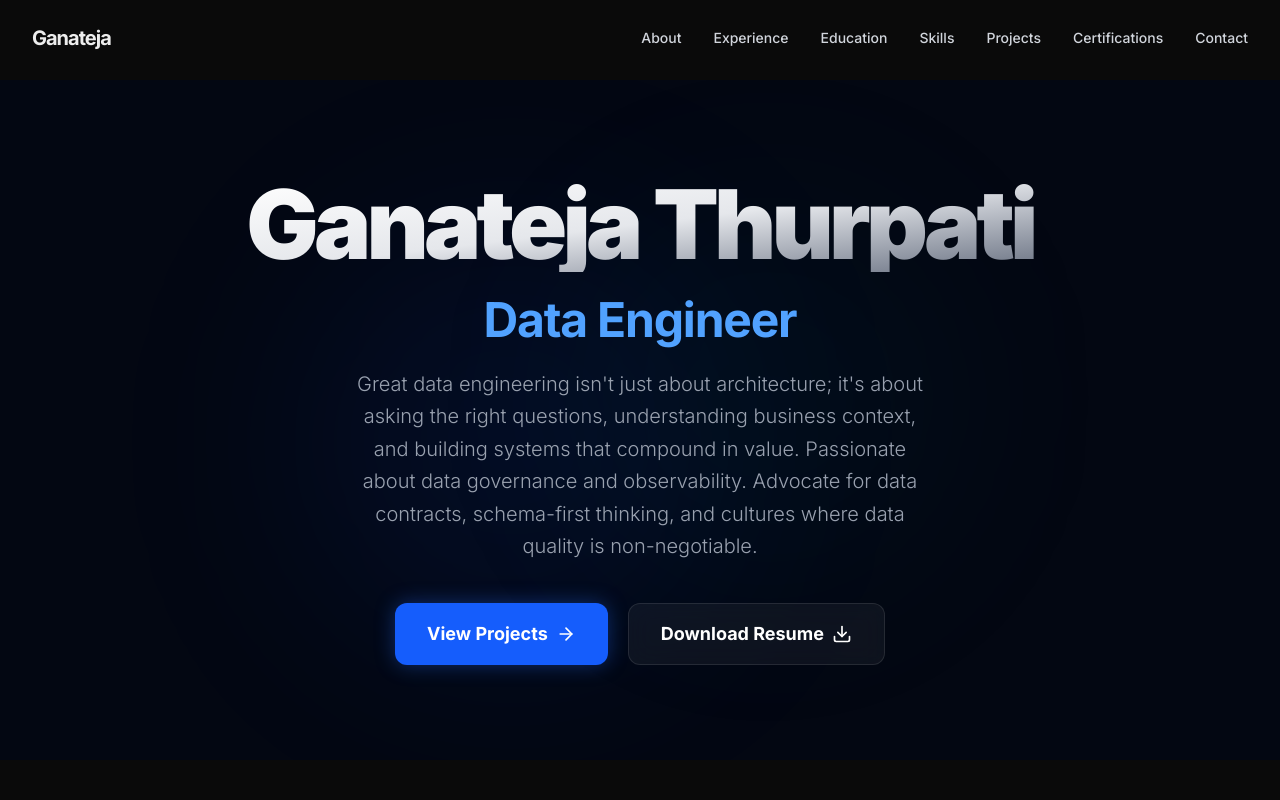
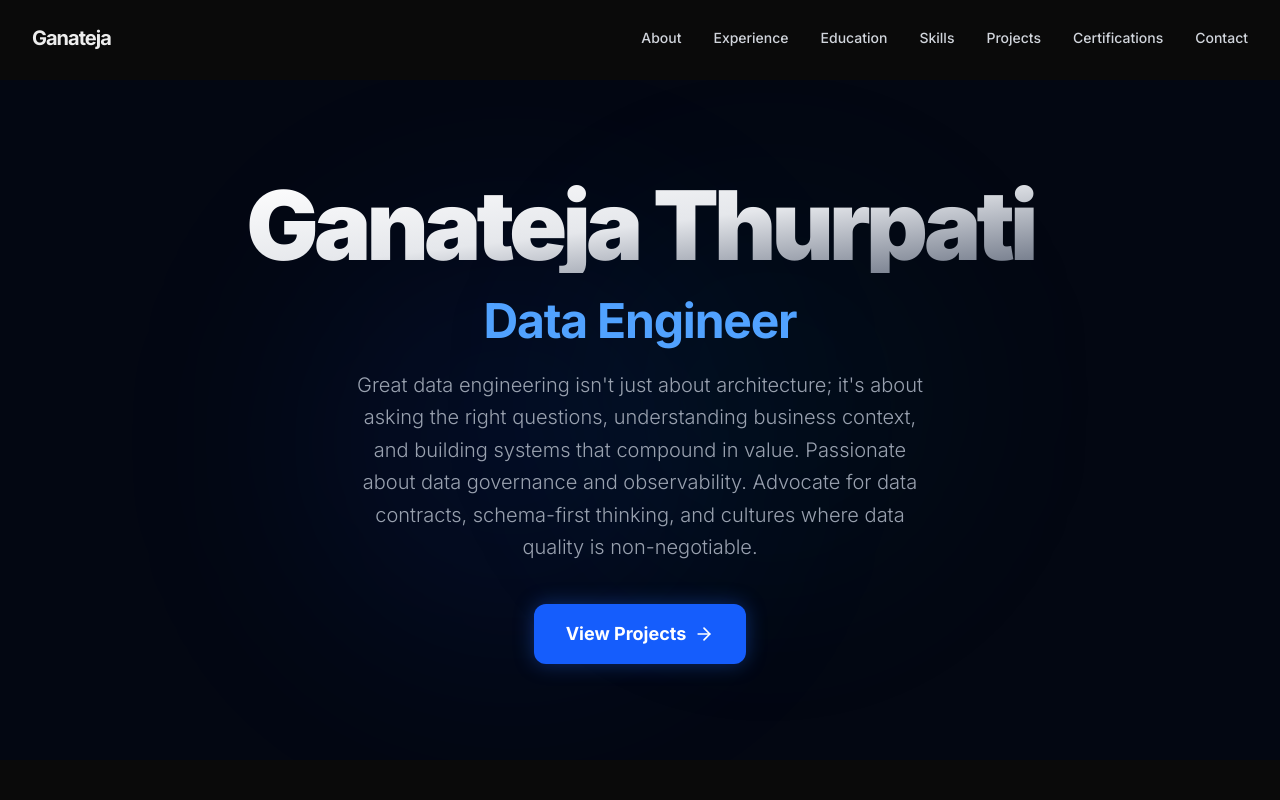
Before and after one commit to Ganateja19/ganateja-portfolio, a Next.js app: page /ganateja-portfolio/ in a window 1280 px wide. Shown: the top 800 px of the page. Built offline with nearby package versions, Linux system fonts and the light colour scheme.

Commit message:
Update education, certifications, and contact details as requested

```diff
--- a/components/Contact.tsx
+++ b/components/Contact.tsx
@@ -25,7 +25,7 @@ const Contact = () => {
                     transition={{ delay: 0.1 }}
                     className="text-gray-400 text-lg"
                 >
-                    I'm currently looking for new opportunities. Whether you have a question or just want to say hi, I'll try my best to get back to you!
+                    Whether you have a question or just want to say hi, I'll try my best to get back to you!
                 </motion.p>
 
                 <motion.div
--- a/components/Education.tsx
+++ b/components/Education.tsx
@@ -21,7 +21,14 @@ const Education = () => {
                         transition={{ delay: index * 0.1 }}
                         className="bg-white/5 border border-white/10 p-8 rounded-2xl hover:border-blue-500/30 transition-colors relative overflow-hidden group"
                     >
-                        <div className="absolute top-0 right-0 p-4 opacity-10 group-hover:opacity-20 transition-opacity">
+                        <div className="absolute inset-0 z-0">
+                            <div
+                                className="absolute inset-0 bg-cover bg-center opacity-10 group-hover:opacity-20 transition-opacity duration-500"
+                                style={{ backgroundImage: `url('${edu.image}')` }}
+                            />
+                            <div className="absolute inset-0 bg-gradient-to-t from-[#030712] via-[#030712]/80 to-transparent" />
+                        </div>
+                        <div className="absolute top-0 right-0 p-4 opacity-10 group-hover:opacity-20 transition-opacity z-10">
                             <GraduationCap className="w-24 h-24 text-blue-500" />
                         </div>
 
--- a/components/Hero.tsx
+++ b/components/Hero.tsx
@@ -57,14 +57,6 @@ const Hero = () => {
                             View Projects
                             <ArrowRight className="w-5 h-5 group-hover:translate-x-1 transition-transform" />
                         </Link>
-                        <a
-                            href="./resume.pdf"
-                            download
-                            className="group flex items-center justify-center gap-2 bg-white/5 hover:bg-white/10 border border-white/10 hover:border-white/30 text-white px-8 py-4 rounded-xl font-bold text-lg transition-all duration-300 backdrop-blur-md hover:-translate-y-1"
-                        >
-                            Download Resume
-                            <Download className="w-5 h-5 group-hover:-translate-y-1 transition-transform" />
-                        </a>
                     </motion.div>
                 </div>
             </SectionWrapper>
--- a/lib/data.ts
+++ b/lib/data.ts
@@ -153,17 +153,24 @@ export const education = [
     institution: "University of Memphis",
     degree: "Master of Science in Data Science",
     period: "Memphis, TN",
-    coursework: "Fundamentals of Data Science, Machine Learning, Database Systems (SQL), Data Mining, Advanced Statistical Learning, Big Data Analytics, Neural Networks, Data Visualization."
+    coursework: "Fundamentals of Data Science, Machine Learning, Database Systems (SQL), Data Mining, Advanced Statistical Learning, Big Data Analytics, Neural Networks, Data Visualization.",
+    image: "./UofM.jpg"
   },
   {
     institution: "Indian Institute of Information Technology, Jabalpur",
     degree: "Bachelor of Technology in Electronics & Communication Engineering",
     period: "India",
-    coursework: "Data Structures & Algorithms, Probability & Statistics, Linear Algebra, Digital Signal Processing, Database Management Systems, Object-Oriented Programming, Computer Networks, Microprocessors & Interfacing."
+    coursework: "Data Structures & Algorithms, Probability & Statistics, Linear Algebra, Digital Signal Processing, Database Management Systems, Object-Oriented Programming, Computer Networks, Microprocessors & Interfacing.",
+    image: "./IIITDMJ.jpg"
   }
 ];
 
 export const certifications = [
+  {
+    title: "Salesforce AI Associate",
+    issuer: "Salesforce",
+    image: "./Salesforce AI associate.png"
+  },
   {
     title: "Supply Chain Management A-Z: Operations & Logistics",
     issuer: "Udemy",
```
